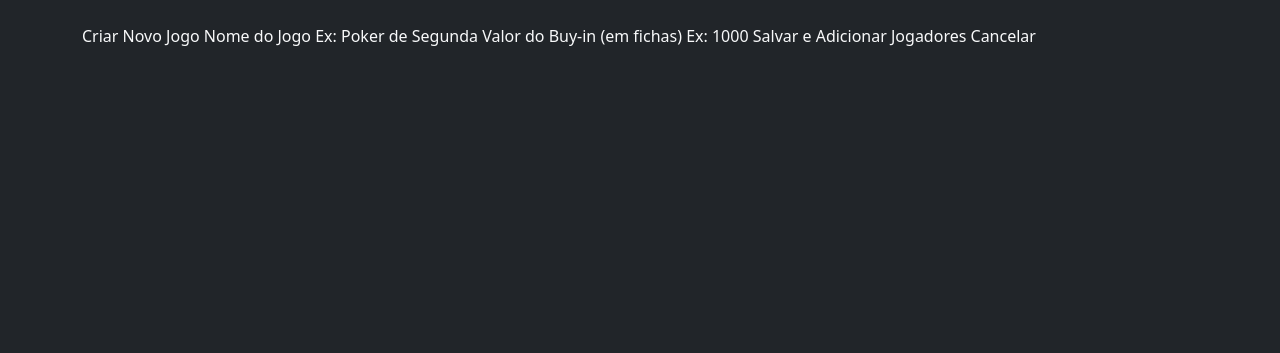
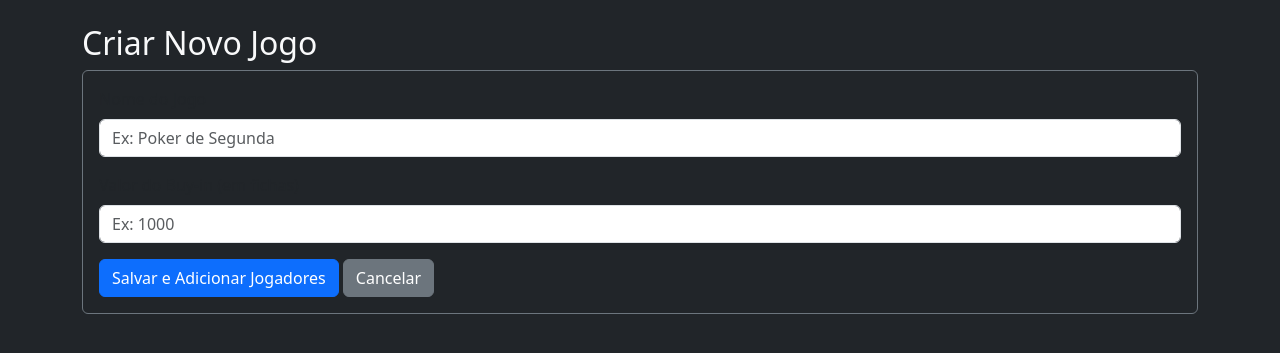
Before and after one commit to pedrocamposlive/pocketacesproject, a Flask app: page /game/new in a window 1280 px wide. Shown: the top 353 px of the page. Run offline with Flask 3, Linux system fonts and the light colour scheme.

Commit message:
Update new_game.html

```diff
--- a/templates/new_game.html
+++ b/templates/new_game.html
@@ -1,8 +1,21 @@
-{% extends 'layout.html' %} {% block content %}
-Criar Novo Jogo
-Nome do Jogo
-Ex: Poker de Segunda
-Valor do Buy-in (em fichas)
-Ex: 1000
-Salvar e Adicionar Jogadores Cancelar
+{% extends 'layout.html' %}
+
+{% block content %}
+<h2>Criar Novo Jogo</h2>
+<div class="card bg-dark border-secondary">
+  <div class="card-body">
+    <form method="POST" action="{{ url_for('new_game') }}">
+      <div class="mb-3">
+        <label for="name" class="form-label">Nome do Jogo</label>
+        <input type="text" class="form-control" id="name" name="name" required placeholder="Ex: Poker de Segunda">
+      </div>
+      <div class="mb-3">
+        <label for="buy_in_value" class="form-label">Valor do Buy-in (em fichas)</label>
+        <input type="number" class="form-control" id="buy_in_value" name="buy_in_value" required placeholder="Ex: 1000">
+      </div>
+      <button type="submit" class="btn btn-primary">Salvar e Adicionar Jogadores</button>
+      <a href="{{ url_for('index') }}" class="btn btn-secondary">Cancelar</a>
+    </form>
+  </div>
+</div>
 {% endblock %}
```
